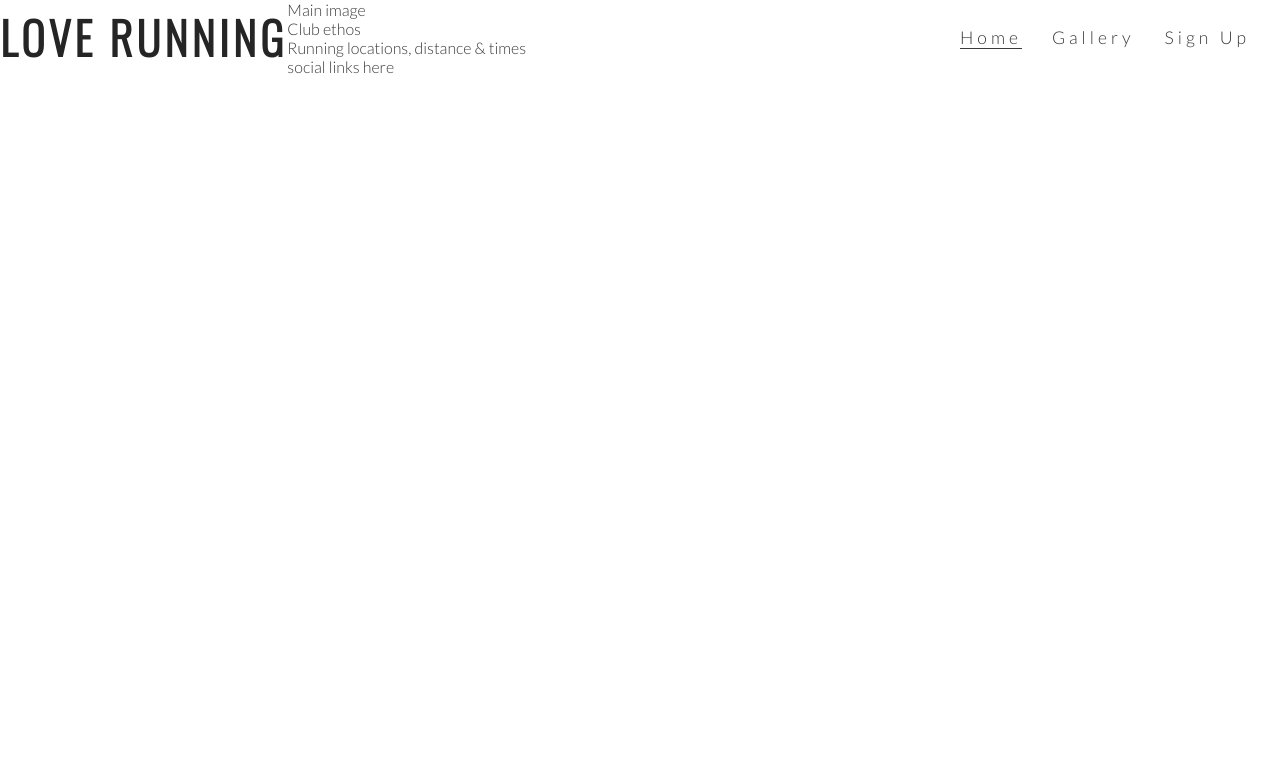
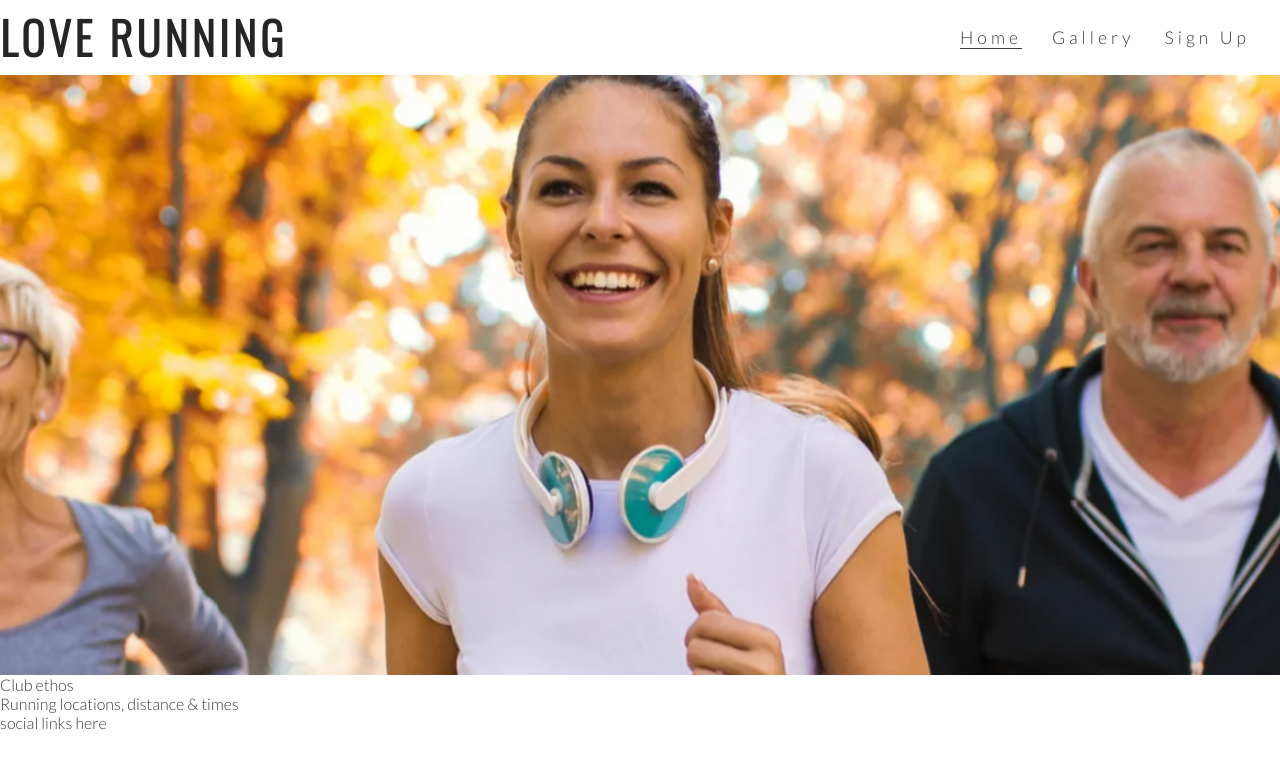
Before and after one commit to JeffreyBull76/love-running, a plain HTML site: page index.html in a window 1280 px wide. Drawn offline with nearby package versions, Linux system fonts and the light colour scheme.

Commit message:
add hero image and animation for zoom

```diff
--- a/assets/css/style.css
+++ b/assets/css/style.css
@@ -54,3 +54,34 @@ h1, h2 {
 .active {
     border-bottom: 1px solid #3a3a3a;
 }
+
+/* hero image */
+
+#hero-outer {
+    height: 600px;
+    width: 100%;
+    overflow: hidden;
+}
+
+#hero-image {
+    height: 600px;
+    width: 100%;
+    background: url('../images/hero-image.webp') no-repeat center center;
+
+    /* animates zoom effect on loading page */
+
+    animation-name: hero-zoom;
+    animation-duration: 5s;
+    animation-fill-mode: forwards;
+}
+
+/* creates the level of zoom for the hero image animation*/
+
+@keyframes hero-zoom {
+    from {
+        transform: scale(1);
+    }
+    to {
+        transform: scale(1.1);
+    }
+}
--- a/index.html
+++ b/index.html
@@ -31,8 +31,8 @@
             </ul>
         </nav>
     </header>
-    <section>
-        Main image
+    <section id="hero-outer">
+        <div id="hero-image"></div>
     </section>
     <section>
         Club ethos
```
Also changed, not shown: assets/images/hero-image.webp (added).
